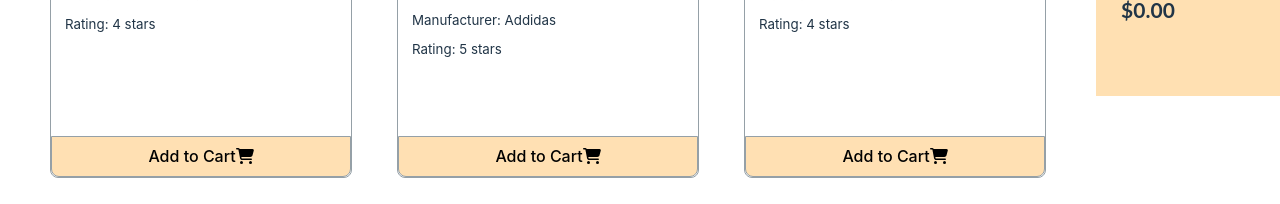
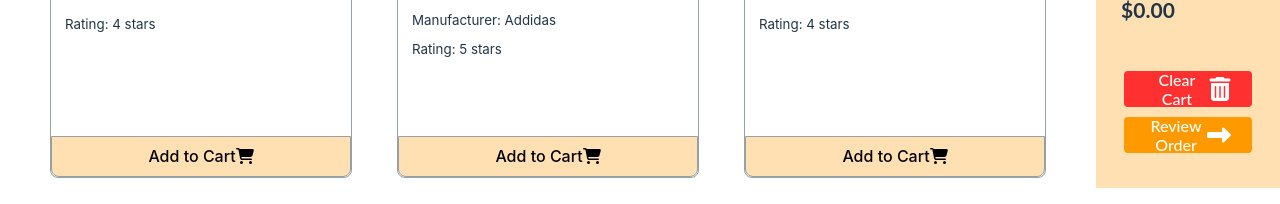
Before and after one commit to sazed1237/ema-john-simple-eco, a React (Vite) app: page / in a window 1280 px wide. Shown: the part 464-668 px from the top of the page. Built offline with nearby package versions, Linux system fonts and the light colour scheme.

Commit message:
add clear cart

```diff
--- a/src/components/Cart/Cart.css
+++ b/src/components/Cart/Cart.css
@@ -9,7 +9,8 @@
     top: 0px;
 
 }
-.cart h4{
+
+.cart h4 {
     font-size: 25px;
 }
 
@@ -17,7 +18,43 @@
     font-size: 17px;
     letter-spacing: 0.085px;
 }
+
 .cart h6 {
     font-size: 21px;
     letter-spacing: 0.032px;
 }
+
+.btn-clear-cart {
+    display: flex;
+    justify-content: space-between;
+    align-items: center;
+    height: 36px;
+    width: 95%;
+    margin: 0 auto;
+    margin-bottom: 10px;
+    border-radius: 4px;
+    background: #FF3030;
+    border-radius: 4px;
+    color: white;
+
+}
+.btn-review-order {
+    display: flex;
+    justify-content: space-between;
+    align-items: center;
+    height: 36px;
+    width: 95%;
+    margin: 0 auto;
+    margin-bottom: 10px;
+    border-radius: 4px;
+    background: #F90;
+    border-radius: 4px;
+    color: white;
+
+}
+
+.btn-clear-delete-icon {
+    width: 24px;
+    height: 24px;
+    color: white;
+}
--- a/src/components/Cart/Cart.jsx
+++ b/src/components/Cart/Cart.jsx
@@ -1,7 +1,10 @@
 import React from 'react';
 import './Cart.css'
+import { FontAwesomeIcon } from '@fortawesome/react-fontawesome'
+import { faShoppingCart, faTrashAlt, faLongArrowAltRight } from '@fortawesome/free-solid-svg-icons'
 
-const Cart = ({cart}) => {
+
+const Cart = ({ cart, handleClearCart }) => {
 
     // const cart = props.cart  //option no. 1
     // const {cart} = props     // option no. 2
@@ -12,7 +15,7 @@
     let totalPrice = 0;
     let totalShipping = 0;
     let quantity = 0;
-    for (const product of cart){
+    for (const product of cart) {
         totalPrice = totalPrice + product.price * product.quantity;
         totalShipping = totalShipping + product.shipping
         quantity = quantity + product.quantity
@@ -30,6 +33,14 @@
             <p>Total Shipping Charge: ${totalShipping}</p>
             <p>Tax: ${tax.toFixed(2)}</p>
             <h6>Grand Total: ${grandTotal.toFixed(2)}</h6>
+            <button onClick={handleClearCart} className='btn-clear-cart'>
+                <span>Clear Cart</span>
+                <FontAwesomeIcon className='btn-clear-delete-icon' icon={faTrashAlt} />
+            </button>
+            <button className='btn-review-order'>
+                <span>Review Order</span>
+                <FontAwesomeIcon className='btn-clear-delete-icon' icon={faLongArrowAltRight} />
+            </button>
         </div>
     );
 };
--- a/src/components/Orders/Orders.jsx
+++ b/src/components/Orders/Orders.jsx
@@ -3,7 +3,7 @@
 import { useLoaderData } from 'react-router-dom';
 import ReviewItem from '../ReviewItem/ReviewItem';
 import './Orders.css'
-import { removeFromDb } from '../../utilities/fakedb';
+import { deleteShoppingCart, removeFromDb } from '../../utilities/fakedb';
 
 const Orders = () => {
     const savedCart = useLoaderData()
@@ -16,6 +16,13 @@
         setCart(remaining)
         removeFromDb(id);
     }
+
+
+    const handleClearCart = () =>{
+        setCart([]);
+        deleteShoppingCart()
+    }
+
 
     return (
         <div className='shop-container'>
@@ -31,7 +38,10 @@
             </div>
 
             <div className='orders-summary'>
-                <Cart cart={cart}></Cart>
+                <Cart
+                cart={cart}
+                handleClearCart={handleClearCart}
+                ></Cart>
             </div>
 
         </div>
--- a/src/components/shop/Shop.jsx
+++ b/src/components/shop/Shop.jsx
@@ -5,7 +5,7 @@
 import { useEffect } from 'react';
 import Product from '../Product-item/Product-item';
 import Cart from '../Cart/Cart';
-import { addToDb, getShoppingCart } from '../../utilities/fakedb';
+import { addToDb, deleteShoppingCart, getShoppingCart } from '../../utilities/fakedb';
 
 const Shop = () => {
 
@@ -65,6 +65,10 @@
         addToDb(product.id)
     }
 
+    const handleClearCart = () => {
+        setCart([]);
+        deleteShoppingCart();
+    }
 
     return (
         <div className="shop-container">
@@ -79,7 +83,10 @@
                 }
             </div>
             <div className="orders-summary">
-                <Cart cart ={cart}></Cart>
+                <Cart
+                cart ={cart}
+                handleClearCart={handleClearCart}
+                ></Cart>
             </div>
         </div>
     );
```
